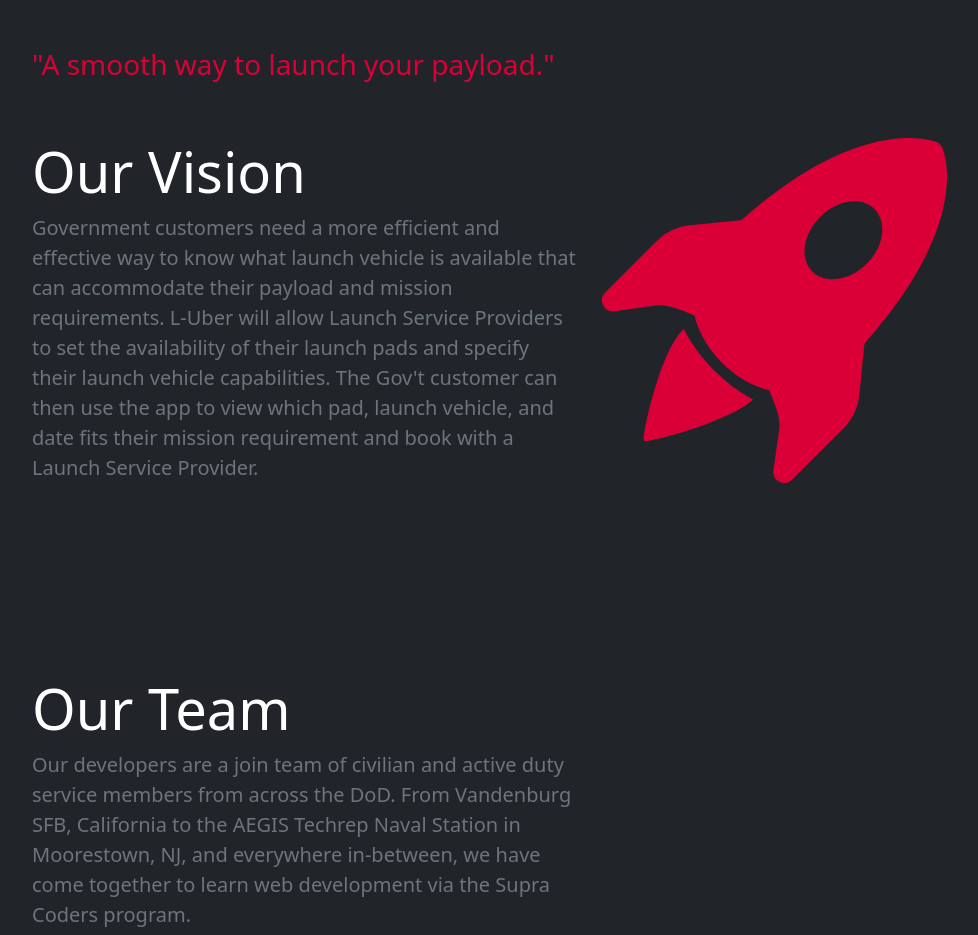
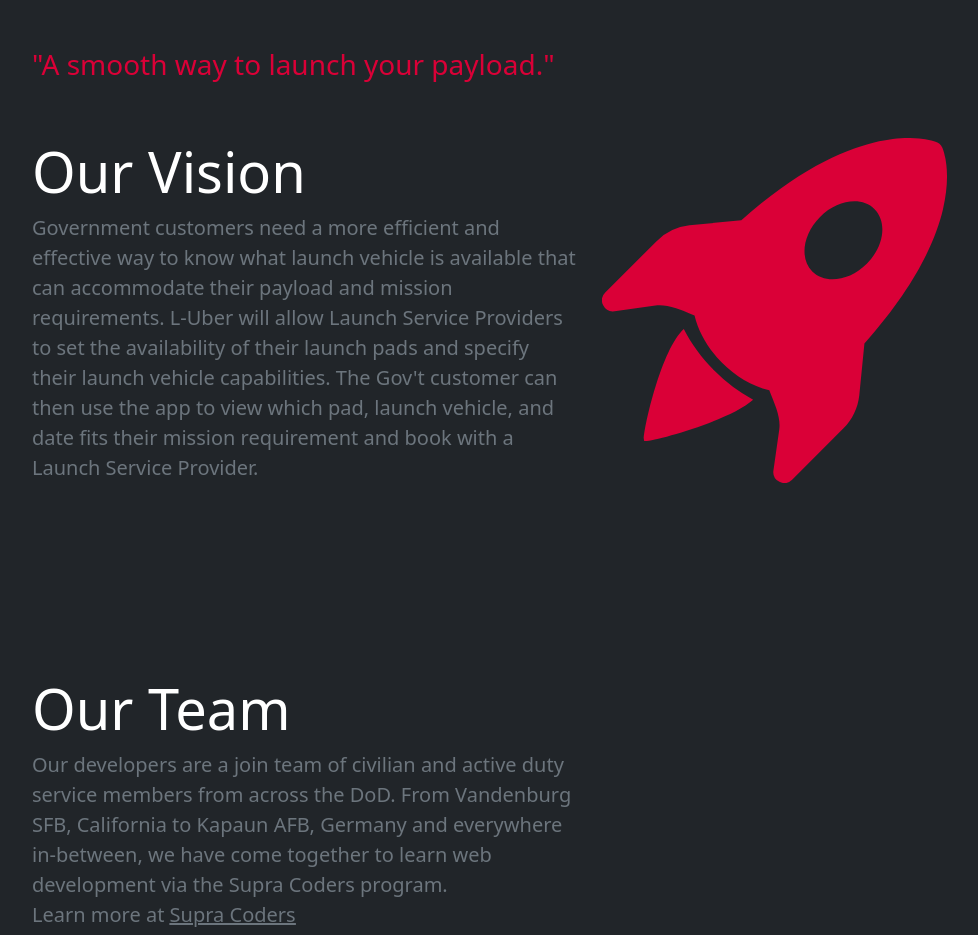
Before and after one commit to Jarhym27/Launch_App, a React (Create React App) app in the folder front-end/: page /aboutus in a window 1280 px wide. Shown: the top 935 px of the page, without its empty margins (50-1028 px from the left). Built offline with nearby package versions, Linux system fonts and the light colour scheme; the HTML template or start-up script is replaced by a standard one.

Commit message:
added stuff

```diff
--- a/front-end/src/component/About.js
+++ b/front-end/src/component/About.js
@@ -25,7 +25,7 @@ function About() {
                     <div className="row h-100 align-items-center py-5">
                         <div className="col-lg-6">
                             <h1 className="display-4">Our Team</h1>
-                            <p className="lead text-muted mb-0">Our developers are a join team of civilian and active duty service members from across the DoD.  From Vandenburg SFB, California to the AEGIS Techrep Naval Station in Moorestown, NJ, and everywhere in-between, we have come together to learn web development via the Supra Coders program.</p>
+                            <p className="lead text-muted mb-0">Our developers are a join team of civilian and active duty service members from across the DoD.  From Vandenburg SFB, California to Kapaun AFB, Germany and everywhere in-between, we have come together to learn web development via the Supra Coders program.</p>
                             <p className="lead text-muted mb-0">Learn more at <a href="https://supracoders.us/" className="text-muted">
                                 <u>Supra Coders</u></a>
                             </p>
```
